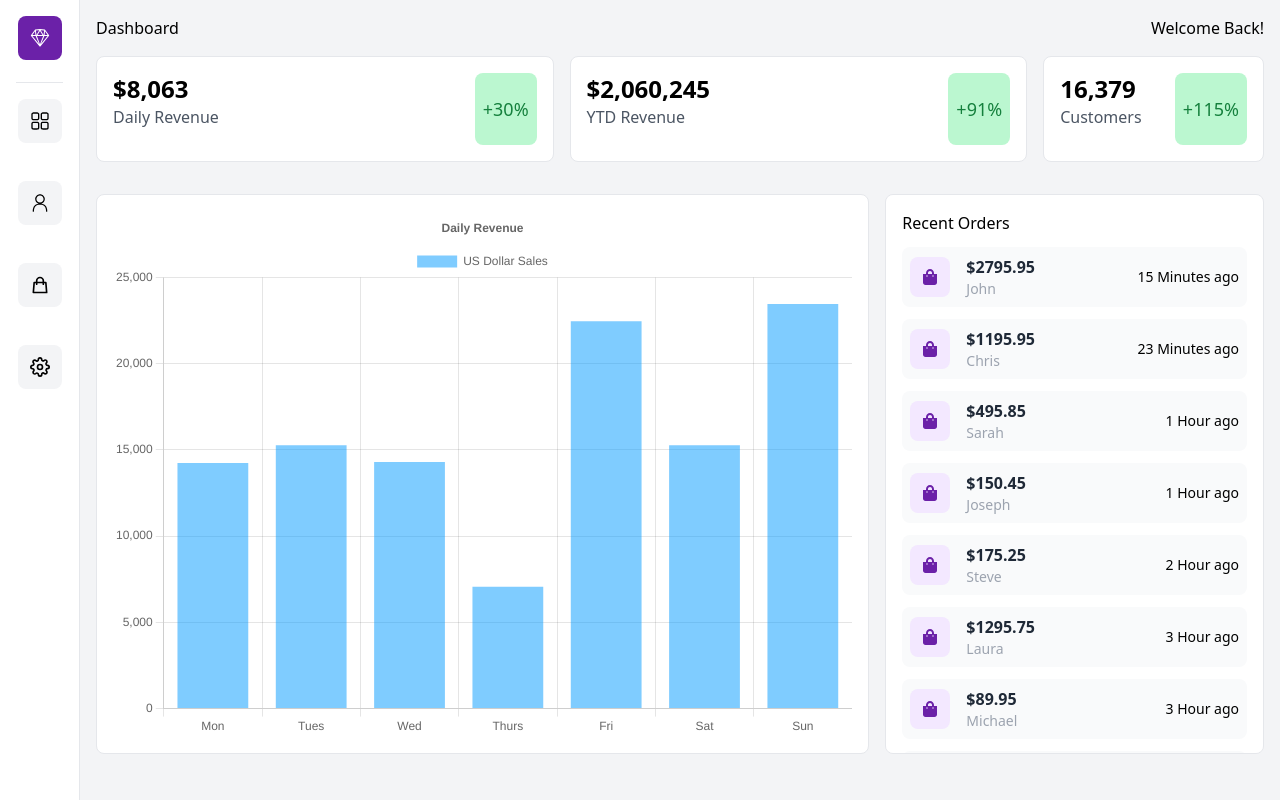
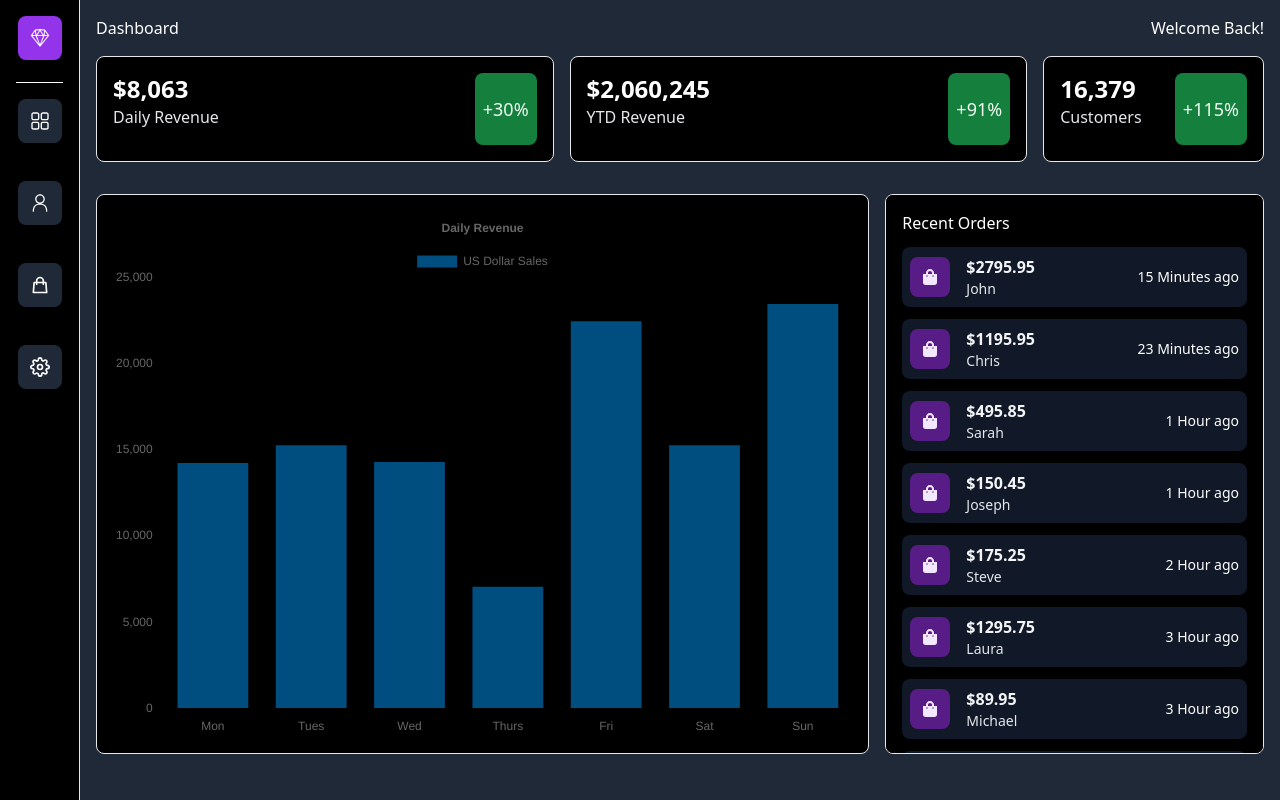
Before and after one commit to milliorn/user-dashboard, a Next.js app: page / in a window 1280 px wide. Built offline with nearby package versions, Linux system fonts and the light colour scheme.

Commit message:
Dark (#17)
* class

* readme, class, next-themes

* dark mode

```diff
--- a/components/BarChart.tsx
+++ b/components/BarChart.tsx
@@ -66,7 +66,7 @@ function BarChart(): JSX.Element {
 
   return (
     <>
-      <div className="w-full md:col-span-2 relative lg:h-[70vh] h-[50vh] m-auto p-4 border rounded-lg bg-white">
+      <div className="w-full md:col-span-2 relative lg:h-[70vh] h-[50vh] m-auto p-4 border rounded-lg bg-white dark:bg-black">
         <Bar data={data} options={chartOptions} />
       </div>
     </>
--- a/components/Header.tsx
+++ b/components/Header.tsx
@@ -1,7 +1,7 @@
 // global header component
 function Header(): JSX.Element {
   return (
-    <div className="flex justify-between px-4 pt-4">
+    <div className="flex justify-between px-4 pt-4 dark:text-white">
       <h2>Dashboard</h2>
       <h2>Welcome Back!</h2>
     </div>
--- a/components/RecentOrders.tsx
+++ b/components/RecentOrders.tsx
@@ -3,20 +3,20 @@ import { FaShoppingBag } from "react-icons/fa";
 
 function RecentOrders(): JSX.Element {
   return (
-    <div className="w-full col-span-1 relative lg:h-[70vh] h-[50vh] m-auto p-4 border rounded-lg bg-white overflow-scroll">
+    <div className="w-full col-span-1 relative lg:h-[70vh] h-[50vh] m-auto p-4 border rounded-lg bg-white dark:bg-black dark:text-white overflow-scroll">
       <h1>Recent Orders</h1>
       <ul>
         {data.map((order, id) => (
           <li
             key={id}
-            className="bg-gray-50 hover:bg-gray-100 rounded-lg my-3 p-2 flex items-center cursor-pointer"
+            className="bg-gray-50 hover:bg-gray-100 dark:bg-gray-900 dark:hover:bg-gray-800 dark:text-white rounded-lg my-3 p-2 flex items-center cursor-pointer"
           >
-            <div className="bg-purple-100 rounded-lg p-3">
-              <FaShoppingBag className="text-purple-800" />
+            <div className="bg-purple-100 dark:bg-purple-900 rounded-lg p-3">
+              <FaShoppingBag className="text-purple-800 dark:text-purple-100" />
             </div>
             <div className="pl-4">
-              <p className="text-gray-800 font-bold">${order.total}</p>
-              <p className="text-gray-400 text-sm">{order.name.first}</p>
+              <p className="text-gray-800 dark:text-gray-100 font-bold">${order.total}</p>
+              <p className="text-gray-400 dark:text-gray-200 text-sm">{order.name.first}</p>
             </div>
             <p className="lg:flex md:hidden absolute right-6 text-sm">
               {order.date}
--- a/components/Sidebar.tsx
+++ b/components/Sidebar.tsx
@@ -7,31 +7,31 @@ import { RxSketchLogo, RxDashboard, RxPerson } from "react-icons/rx";
 function Sidebar({ children }: any): JSX.Element {
   return (
     <div className="flex">
-      <div className="fixed w-20 h-screen p-4 bg-white border-r-[1px] flex flex-col justify-between">
+      <div className="fixed w-20 h-screen p-4 bg-white dark:bg-black dark:text-white border-r-[1px] flex flex-col justify-between">
         <div className="flex flex-col items-center">
           <Link href="/">
-            <div className="bg-purple-800 text-white p-3 rounded-lg inline-block">
+            <div className="bg-purple-800 dark:bg-purple-600 text-white p-3 rounded-lg inline-block">
               <RxSketchLogo size={20} />
             </div>
           </Link>
-          <span className="border-b-[1px] border-gray-200 w-full p-2"></span>
+          <span className="border-b-[1px] border-gray-200 dark:border-gray-50 w-full p-2"></span>
           <Link href="/">
-            <div className="bg-gray-100 hover:bg-gray-200 cursor-pointer my-4 p-3 rounded-lg inline-block">
+            <div className="bg-gray-100 hover:bg-gray-200 dark:bg-gray-800 dark:hover:bg-gray-50 dark:hover:text-purple-800 cursor-pointer my-4 p-3 rounded-lg inline-block">
               <RxDashboard size={20} />
             </div>
           </Link>
           <Link href="/customers">
-            <div className="bg-gray-100 hover:bg-gray-200 cursor-pointer my-4 p-3 rounded-lg inline-block">
+            <div className="bg-gray-100 hover:bg-gray-200 dark:bg-gray-800 dark:hover:bg-gray-50 dark:hover:text-purple-800 cursor-pointer my-4 p-3 rounded-lg inline-block">
               <RxPerson size={20} />
             </div>
           </Link>
           <Link href="/orders">
-            <div className="bg-gray-100 hover:bg-gray-200 cursor-pointer my-4 p-3 rounded-lg inline-block">
+            <div className="bg-gray-100 hover:bg-gray-200 dark:bg-gray-800 dark:hover:bg-gray-50 dark:hover:text-purple-800 cursor-pointer my-4 p-3 rounded-lg inline-block">
               <HiOutlineShoppingBag size={20} />
             </div>
           </Link>
           <Link href="/">
-            <div className="bg-gray-100 hover:bg-gray-200 cursor-pointer my-4 p-3 rounded-lg inline-block">
+            <div className="bg-gray-100 hover:bg-gray-200 dark:bg-gray-800 dark:hover:bg-gray-50 dark:hover:text-purple-800 cursor-pointer my-4 p-3 rounded-lg inline-block">
               <FiSettings size={20} />
             </div>
           </Link>
--- a/components/TopCards.tsx
+++ b/components/TopCards.tsx
@@ -22,31 +22,31 @@ function TopCards(): JSX.Element {
 
   return (
     <div className="grid lg:grid-cols-5 gap-4 p-4">
-      <div className="lg:col-span-2 col-span-1 bg-white flex justify-between w-full border p-4 rounded-lg">
+      <div className="lg:col-span-2 col-span-1 bg-white dark:bg-black dark:text-white flex justify-between w-full border p-4 rounded-lg">
         <div className="flex flex-col w-full pb-4">
           <p className="text-2xl font-bold">{dailyRevenue}</p>
-          <p className="text-gray-600">Daily Revenue</p>
+          <p className="text-gray-600 dark:text-gray-200">Daily Revenue</p>
         </div>
-        <p className="bg-green-200 flex justify-center items-center p-2 rounded-lg">
-          <span className="text-green-700 text-lg">+{daily}%</span>
+        <p className="bg-green-200 dark:bg-green-700 flex justify-center items-center p-2 rounded-lg">
+          <span className="text-green-700 dark:text-green-50 text-lg">+{daily}%</span>
         </p>
       </div>
-      <div className="lg:col-span-2 col-span-1 bg-white flex justify-between w-full border p-4 rounded-lg">
+      <div className="lg:col-span-2 col-span-1 bg-white dark:bg-black dark:text-white flex justify-between w-full border p-4 rounded-lg">
         <div className="flex flex-col w-full pb-4">
           <p className="text-2xl font-bold">{yearlyRevenue}</p>
-          <p className="text-gray-600">YTD Revenue</p>
+          <p className="text-gray-600 dark:text-gray-200">YTD Revenue</p>
         </div>
-        <p className="bg-green-200 flex justify-center items-center p-2 rounded-lg">
-          <span className="text-green-700 text-lg">+{yearly}%</span>
+        <p className="bg-green-200 dark:bg-green-700 flex justify-center items-center p-2 rounded-lg">
+          <span className="text-green-700 dark:text-green-50 text-lg">+{yearly}%</span>
         </p>
       </div>
-      <div className="bg-white flex justify-between w-full border p-4 rounded-lg">
+      <div className="bg-white dark:bg-black dark:text-white flex justify-between w-full border p-4 rounded-lg">
         <div className="flex flex-col w-full pb-4">
           <p className="text-2xl font-bold">{customers}</p>
-          <p className="text-gray-600">Customers</p>
+          <p className="text-gray-600 dark:text-gray-200">Customers</p>
         </div>
-        <p className="bg-green-200 flex justify-center items-center p-2 rounded-lg">
-          <span className="text-green-700 text-lg">+{consumers}%</span>
+        <p className="bg-green-200 dark:bg-green-700 flex justify-center items-center p-2 rounded-lg">
+          <span className="text-green-700 dark:text-green-50 text-lg">+{consumers}%</span>
         </p>
       </div>
     </div>
--- a/package.json
+++ b/package.json
@@ -17,6 +17,7 @@
     "eslint": "8.33.0",
     "eslint-config-next": "13.1.6",
     "next": "13.1.6",
+    "next-themes": "^0.2.1",
     "react": "18.2.0",
     "react-chartjs-2": "^5.2.0",
     "react-dom": "18.2.0",
--- a/pages/_document.tsx
+++ b/pages/_document.tsx
@@ -1,13 +1,13 @@
-import { Html, Head, Main, NextScript } from 'next/document'
+import { Html, Head, Main, NextScript } from "next/document";
 
 export default function Document() {
   return (
-    <Html lang="en">
+    <Html lang="en" className="dark">
       <Head />
       <body>
         <Main />
         <NextScript />
       </body>
     </Html>
-  )
+  );
 }
--- a/pages/customers.tsx
+++ b/pages/customers.tsx
@@ -3,13 +3,13 @@ import { data } from "../data/data";
 
 function customers(): JSX.Element {
   return (
-    <div className="bg-gray-100 min-h-screen">
-      <div className="flex justify-between p-4">
+    <div className="bg-gray-100 dark:bg-gray-800 min-h-screen">
+      <div className="flex justify-between p-4 dark:text-white">
         <h2>Customers</h2>
-        <h2>Welcome Back, Clint</h2>
+        <h2>Welcome Back!</h2>
       </div>
       <div className="p-4">
-        <div className="w-full m-auto p-4 border rounded-lg bg-white overflow-y-auto">
+        <div className="w-full m-auto p-4 border rounded-lg bg-white dark:bg-black dark:text-white overflow-y-auto">
           <div className="my-3 p-2 grid md:grid-cols-4 sm:grid-cols-3 grid-cols-2 items-center justify-between cursor-pointer">
             <span>Name</span>
             <span className="sm:text-left text-right">Email</span>
@@ -20,17 +20,17 @@ function customers(): JSX.Element {
             {data.map((order, id) => (
               <li
                 key={id}
-                className="bg-gray-50 hover:bg-gray-100 rounded-lg my-3 p-2 grid md:grid-cols-4 sm:grid-cols-3 grid-cols-2 items-center justify-between cursor-pointer"
+                className="bg-gray-50 hover:bg-gray-100 dark:bg-gray-800  dark:hover:bg-gray-800 dark:text-white rounded-lg my-3 p-2 grid md:grid-cols-4 sm:grid-cols-3 grid-cols-2 items-center justify-between cursor-pointer"
               >
                 <div className="flex items-center">
-                  <div className="bg-purple-100 p-3 rounded-lg">
-                    <BsPersonFill className="text-purple-800" />
+                  <div className="bg-purple-100 dark:bg-purple-900 p-3 rounded-lg">
+                    <BsPersonFill className="text-purple-800 dark:text-purple-100" />
                   </div>
                   <p className="pl-4">
                     {order.name.first + " " + order.name.last}
                   </p>
                 </div>
-                <p className="text-gray-600 sm:text-left text-right">
+                <p className="text-gray-600 dark:text-gray-200 sm:text-left text-right">
                   {order.name.first}@gmail.com
                 </p>
                 <p className="hidden md:flex">{order.date}</p>
--- a/pages/index.tsx
+++ b/pages/index.tsx
@@ -13,7 +13,7 @@ export default function Home() {
         <meta name="viewport" content="width=device-width, initial-scale=1" />
         <link rel="icon" href="/favicon.ico" />
       </Head>
-      <main className="bg-gray-100 min-h-screen">
+      <main className="bg-gray-100 dark:bg-gray-800 min-h-screen">
         <Header />
         <TopCards />
         <div className="p-4 grid md:grid-cols-3 grid-cols-1 gap-4">
--- a/tailwind.config.js
+++ b/tailwind.config.js
@@ -1,5 +1,7 @@
 /** @type {import('tailwindcss').Config} */
 module.exports = {
+  // By adding darkmode: 'class' to the config, you've instructed TailwindCSS to include all of the CSS utility classes for dark mode. This enables a dark variant that you can now add as classes to your React elements like className="bg-white dark:bg-black dark:text-white dark:bg-gray-900" and the correct class will be provided when dark is active on your html element.
+  darkMode: "class",
   content: [
     "./app/**/*.{js,ts,jsx,tsx}",
     "./pages/**/*.{js,ts,jsx,tsx}",
```
Also changed, not shown: pages/orders.tsx (+15 -13 lines), 2 other files (tests, documents, lock files or other folders).
